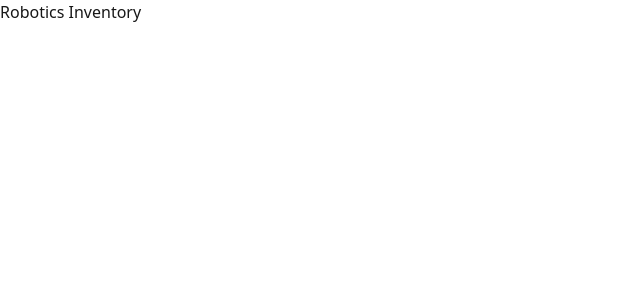
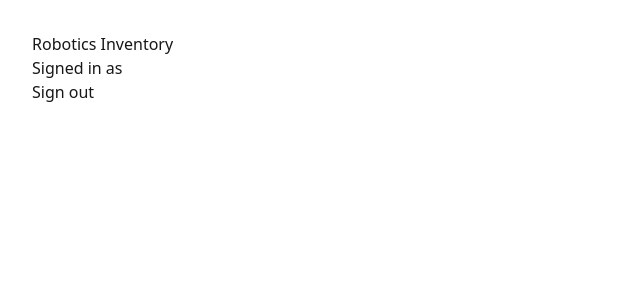
Before and after one commit to ducompsoc/robotics-inventory, a Next.js app: page / in a window 1280 px wide. Shown: the top 300 px of the page, without its empty margins (0-640 px from the left). Built offline with nearby package versions, Linux system fonts and the light colour scheme; no server answers.

Commit message:
Add placeholder page

```diff
--- a/src/app/page.tsx
+++ b/src/app/page.tsx
@@ -1,8 +1,20 @@
+import { auth, signOut } from "@/auth";
 
-export default function Home() {
+export default async function Home() {
+  const session = await auth();
+
   return (
-      <main>
-        <h1>Robotics Inventory</h1>
-      </main>
+    <main className="p-8">
+      <h1>Robotics Inventory</h1>
+      <p>Signed in as {session?.user?.name ?? session?.user?.email}</p>
+      <form
+        action={async () => {
+          "use server";
+          await signOut({ redirectTo: "/" });
+        }}
+      >
+        <button type="submit">Sign out</button>
+      </form>
+    </main>
   );
 }
```
